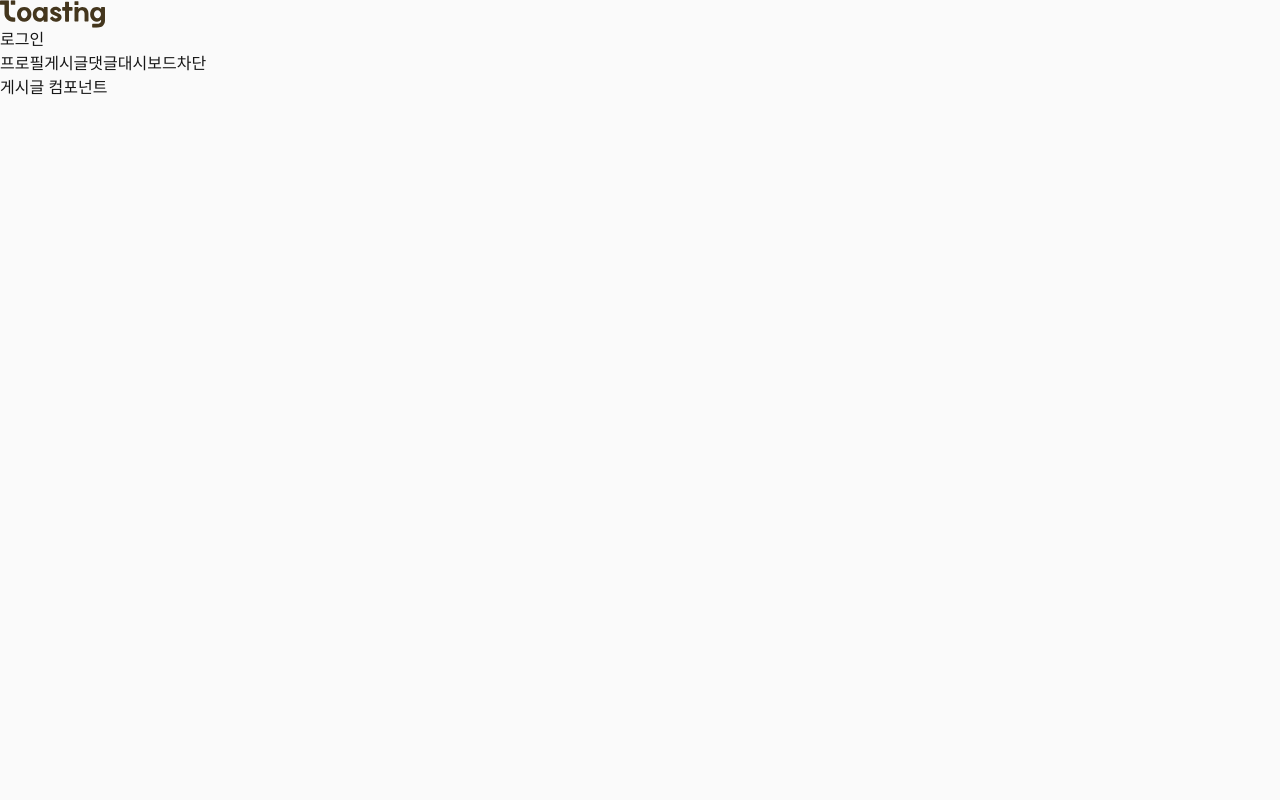
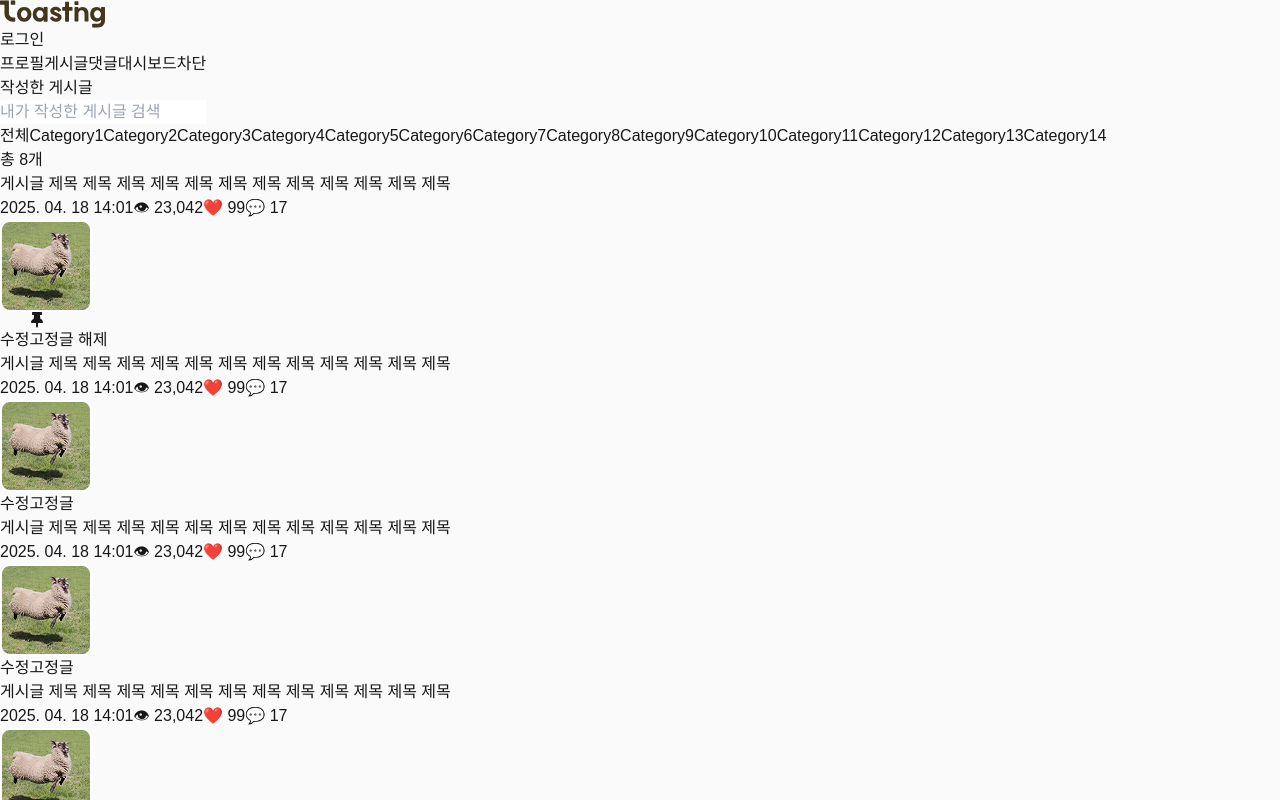
Before and after one commit to team-aio/toasting-frontend, a Next.js app: page /profile/1 in a window 1280 px wide. Both pictures are taken after a click on the button "게시글". Shown: the top 800 px of the page. Built offline with nearby package versions, Linux system fonts and the light colour scheme; no server answers.

Commit message:
feat: 게시글 레이아웃 적용

```diff
--- /dev/null
+++ b/src/app/profile/[id]/_components/PostListTab.tsx
@@ -0,0 +1,128 @@
+// import { useState } from "react";
+import { useState } from "react";
+import { FaThumbtack } from "react-icons/fa";
+
+const dummyPosts = Array.from({ length: 8 }, (_, i) => ({
+  id: i,
+  title: "게시글 제목 제목 제목 제목 제목 제목 제목 제목 제목 제목 제목 제목",
+  date: "2025. 04. 18 14:01",
+  views: 23042,
+  likes: 99,
+  comments: 17,
+  isFixed: i % 3 === 0,
+}));
+
+export default function PostListTab() {
+  const [selectedCategory, setSelectedCategory] = useState("전체");
+  const categories = [
+    "전체",
+    "Category1",
+    "Category2",
+    "Category3",
+    "Category4",
+    "Category5",
+    "Category6",
+    "Category7",
+    "Category8",
+    "Category9",
+    "Category10",
+    "Category11",
+    "Category12",
+    "Category13",
+    "Category14",
+  ];
+
+  return (
+    <div className="relative w-full h-full flex flex-col items-center bg-white text-gray-800">
+      <div className="w-full flex justify-center mt-[64px]">
+        <div className="w-full max-w-[1590px] pr-80">
+          {/* sticky 필터/검색 영역 */}
+          <div className="hidden lg:block sticky top-[124px] h-fit bg-white z-10 py-4">
+            <h2 className="text-xl font-semibold">작성한 게시글</h2>
+
+            {/* 검색창 */}
+            <input
+              type="text"
+              placeholder="내가 작성한 게시글 검색"
+              className="w-full border px-4 py-3 rounded-md text-sm text-gray-600 bg-gray-50 mt-4 outline-none"
+            />
+
+            {/* 카테고리 필터 */}
+            <div className="flex flex-wrap gap-2 mt-4">
+              {categories.map((cat, idx) => (
+                <button
+                  key={idx}
+                  onClick={() => setSelectedCategory(cat)}
+                  className={`px-4 py-2 text-sm rounded-[8px] border ${
+                    selectedCategory === cat
+                      ? "bg-gray-50 text-black border-gray-600"
+                      : "bg-white text-gray-500"
+                  }`}
+                >
+                  {cat}
+                </button>
+              ))}
+            </div>
+          </div>
+
+          {/* 게시글 목록 */}
+          <main className="mt-[10px] space-y-6">
+            {/* 게시글 수 */}
+            <div className="text-sm text-gray-500">
+              총 {dummyPosts.length}개
+            </div>
+
+            {/* 게시글 리스트 */}
+            <div className="space-y-4">
+              {dummyPosts.map((post) => (
+                <div
+                  key={post.id}
+                  className="w-full flex justify-between items-center bg-white shadow rounded-xl px-6 py-4"
+                >
+                  {/* 텍스트영역 */}
+                  <div className="flex-1 pr-4">
+                    <div className="text-gray-800 text-sm font-medium line-clamp-2">
+                      {post.title}
+                    </div>
+                    <div className="flex items-center gap-4 text-xs text-gray-400 mt-2">
+                      <span>{post.date}</span>
+                      <span>👁 {post.views.toLocaleString()}</span>
+                      <span>❤️ {post.likes}</span>
+                      <span>💬 {post.comments}</span>
+                    </div>
+                  </div>
+
+                  {/* 이미지 */}
+                  <div className="w-14 h-14 rounded overflow-hidden shrink-0">
+                    <img
+                      src="/profile/profileImage.png"
+                      alt="썸네일"
+                      className="w-full h-full object-cover"
+                    />
+                  </div>
+
+                  {/* 버튼들 */}
+                  <div className="flex flex-col items-end ml-4 gap-2 shrink-0">
+                    <button className="px-3 py-1 text-sm rounded-md bg-gray-100 text-gray-700">
+                      수정
+                    </button>
+                    <button
+                      className={`px-3 py-1 text-sm rounded-md flex items-center gap-1 ${
+                        post.isFixed
+                          ? "bg-gray-200 text-gray-600"
+                          : "bg-[#3e2e20] text-white"
+                      }`}
+                    >
+                      {post.isFixed && <FaThumbtack />}
+                      {post.isFixed ? "고정글 해제" : "고정글"}
+                    </button>
+                  </div>
+                </div>
+              ))}
+            </div>
+          </main>
+        </div>
+      </div>
+    </div>
+  );
+}
--- a/src/app/profile/[id]/_components/ProfileHeader.tsx
+++ b/src/app/profile/[id]/_components/ProfileHeader.tsx
@@ -7,7 +7,7 @@ export default function ProfileHeader({ activeTab, setActiveTab }: Props) {
   const tabs = ["프로필", "게시글", "댓글", "대시보드", "차단"];
 
   return (
-    <div className="fixed top-15 left-0 right-0 h-16 z-50 flex items-center bg-white justify-center px-4">
+    <div className="fixed top-15 left-0 right-0 h-16 z-50 flex items-center bg-white justify-center px-4 bg-[#00ffaa]">
       <div className="flex space-x-6 mt-2 text-sm font-semibold border-b border-gray-200 w-[1590px]">
         {tabs.map((tab) => (
           <button
--- a/src/app/profile/[id]/page.tsx
+++ b/src/app/profile/[id]/page.tsx
@@ -3,6 +3,7 @@
 import { useState } from "react";
 import ProfileHeader from "./_components/ProfileHeader";
 import ProfileTab from "./_components/ProfileTab";
+import PostListTab from "./_components/PostListTab";
 
 export default function Page() {
   const [activeTab, setActiveTab] = useState("프로필");
@@ -12,7 +13,7 @@ export default function Page() {
       case "프로필":
         return <ProfileTab />;
       case "게시글":
-        return <div>게시글 컴포넌트</div>;
+        return <PostListTab />;
       case "댓글":
         return <div>댓글 컴포넌트</div>;
       case "대시보드":
```
